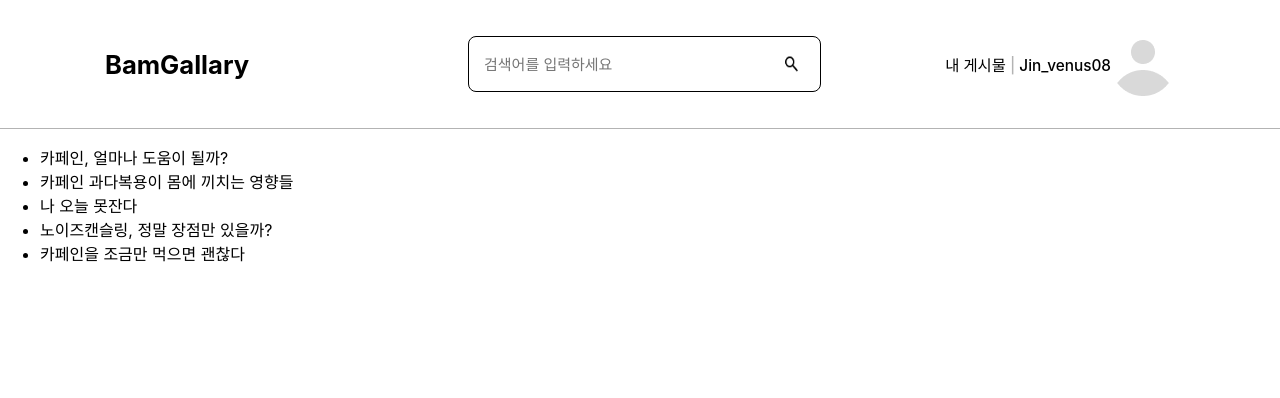
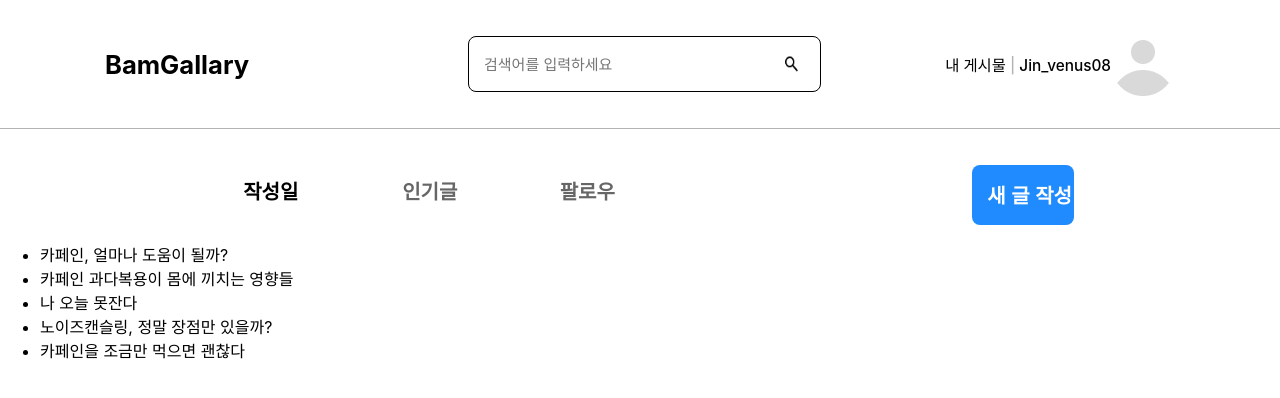
Before and after one commit to gomdoliro2/f_e-repository, a React (Create React App) app in the folder gomdorilo/: page / in a window 1280 px wide. Shown: the top 398 px of the page. Built offline with nearby package versions, Linux system fonts and the light colour scheme.

Commit message:
ADD :: 인기글, 작성일 등등 요소 선택 시 언더바 이동

```diff
--- a/gomdorilo/src/App.css
+++ b/gomdorilo/src/App.css
@@ -72,7 +72,63 @@ span {
 
 .type {
   display: flex;
-  color: #000;
-  width: 20%;
-  height: 30%;
+  padding-top: 2%;
+  width: 80%;
+  padding-left: 15%;
 }
+
+#date {
+  display: flex;
+  padding-top: 3%;
+  font-size: 20px;
+  font-weight: 600;
+  white-space: nowrap;
+}
+
+#fame {
+  display: flex;
+  padding-top: 3%;
+  padding-left: 5%;
+  font-size: 20px;
+  font-weight: 600;
+  white-space: nowrap;
+}
+
+#follow {
+  display: flex;
+  padding-top: 3%;
+  padding-left: 5%;
+  font-size: 20px;
+  font-weight: 600;
+  white-space: nowrap;
+}
+
+.new {
+  display: flex;
+  color: #fff;
+  background-color: #1F8BFF;
+  font-weight: bold;
+  font-size: 20px;
+  border: none;
+  width: 10%;
+  height: 3%;
+  padding: 1.5%;
+  margin-top: 1%;
+  margin-left: 30%;
+  border-radius: 8px;
+  white-space: nowrap;
+}
+
+.type-item {
+  display: flex;
+  flex-direction: column;
+  align-items: center;
+  margin: 0 5%;
+}
+
+.underline {
+  width: 150%;
+  height: 1.5%;
+  background-color: #000;
+  margin-top: 1%;
+}
--- a/gomdorilo/src/App.js
+++ b/gomdorilo/src/App.js
@@ -15,10 +15,15 @@ function App() {
     '카페인을 조금만 먹으면 괜찮다'
   ]);
   const [filteredPosts, setFilteredPosts] = useState(posts);
+  const [selectedType, setSelectedType] = useState('작성일');
 
   const handleSearch = () => {
     const results = posts.filter(post => post.includes(searchTerm));
     setFilteredPosts(results);
+  };
+
+  const handleTypeClick = (type) => {
+    setSelectedType(type);
   };
 
   return (
@@ -28,13 +33,39 @@ function App() {
           <p>BamGallary</p>
         </div>
         <div className="search">
-          <input id="search-bar" type="text" placeholder="검색어를 입력하세요" value={searchTerm} onChange={e => setSearchTerm(e.target.value)} />
+          <input
+            id="search-bar"
+            type="text"
+            placeholder="검색어를 입력하세요"
+            value={searchTerm}
+            onChange={e => setSearchTerm(e.target.value)} />
           <img src={picture1} alt="search-symbol" className="search-icon" onClick={handleSearch} />
         </div>
         <div className="mypost">
           <p>내 게시물 <span> | </span> {username} </p>
           <img src={picture2} alt="face-symbol" className="face-icon" />
         </div>
+      </div>
+      <div className="type">
+        <div className="type-item" onClick={() => handleTypeClick('작성일')}>
+          <p id="date" style={{ color: selectedType === '작성일' ? '#000' : '#666' }}>
+            작성일
+          </p>
+          {selectedType === '작성일' && <div className="underline" />}
+        </div>
+        <div className="type-item" onClick={() => handleTypeClick('인기글')}>
+          <p id="fame" style={{ color: selectedType === '인기글' ? '#000' : '#666' }}>
+            인기글
+          </p>
+          {selectedType === '인기글' && <div className="underline" />}
+        </div>
+        <div className="type-item" onClick={() => handleTypeClick('팔로우')}>
+          <p id="follow" style={{ color: selectedType === '팔로우' ? '#000' : '#666' }}>
+            팔로우
+          </p>
+          {selectedType === '팔로우' && <div className="underline" />}
+        </div>
+        <button className="new">새 글 작성</button>
       </div>
       <div className="posts">
         <ul>
@@ -43,9 +74,6 @@ function App() {
           ))}
         </ul>
       </div>
-      <div class="type">
-
-      </div>
     </div>
   );
 }
```
